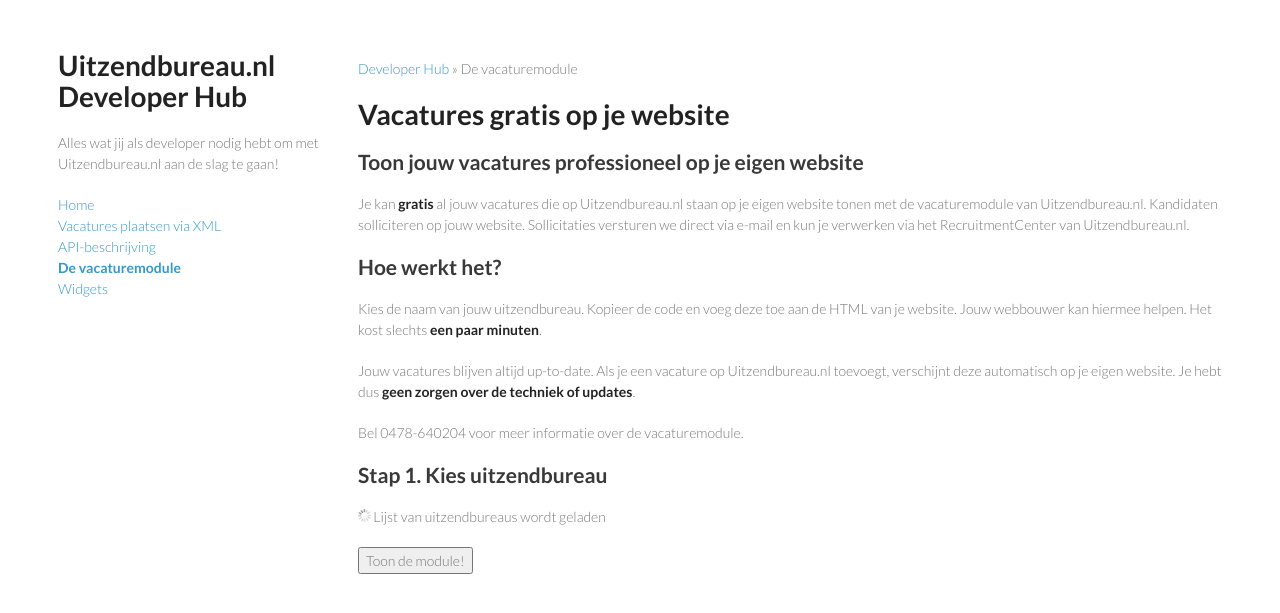
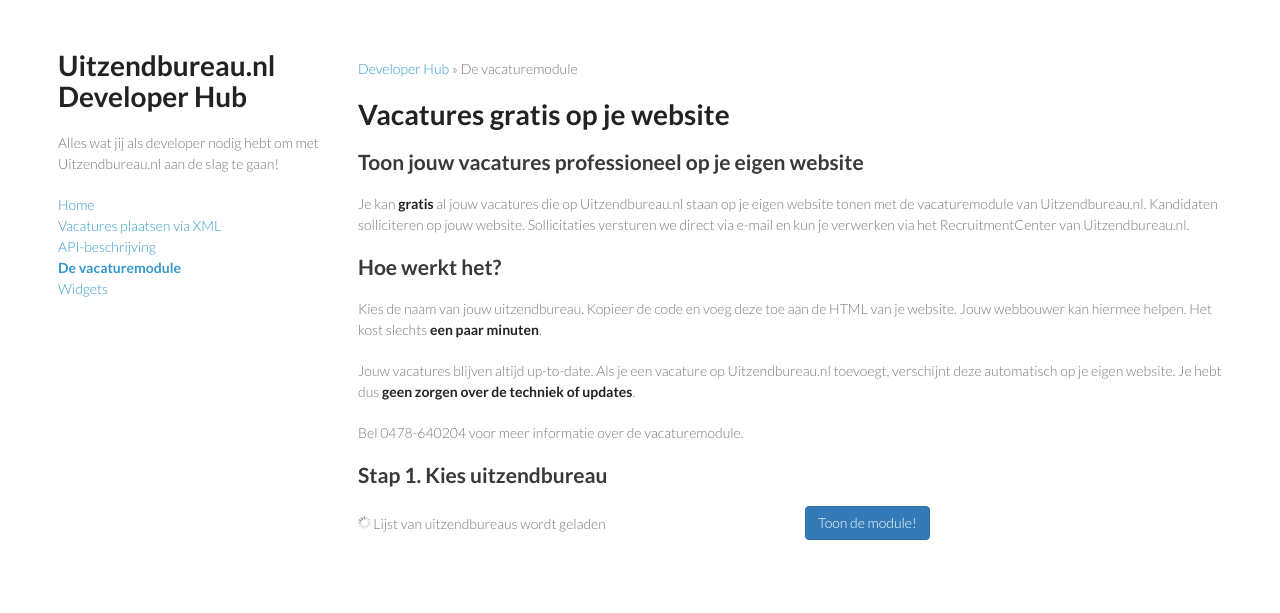
Before and after one commit to HippoHR/DeveloperHub, a Jekyll site: the page built from vacaturemodule.md, in a window 1280 px wide. Shown: the top 613 px of the page. Built offline with Jekyll 4.4.1, drawn with Linux system fonts in a browser that asks for light colours.

Commit message:
Applied Bootstrap styling to the Helios widget form
Test Plan: Bekijk het formulier. Om de laadtekst te zien, moet je je Session Storage legen via de DevTools (kopje Resources). Evt kun je het laden van de recruiters uitschakelen om dit laden langer in beeld te krijgen.

Reviewers: #uitzendbureau.nl, dennis

Reviewed By: #uitzendbureau.nl, dennis

Differential Revision: http://phabricator.uzbdev.nl/D329

```diff
--- a/javascripts/jobmodule.js
+++ b/javascripts/jobmodule.js
@@ -35,6 +35,7 @@
     var select = document.createElement('select');
     select.name = 'r';
     select.id = 'r';
+    select.className = 'form-control';
     // Now create options for all recruiters
     for(var i = 0; i < recruiters.length; i++) {
       var option = document.createElement('option');
--- a/vacaturemodule.md
+++ b/vacaturemodule.md
@@ -22,25 +22,29 @@
 
 ## Stap 1. Kies uitzendbureau
 
-<form>
+<form class="form-horizontal">
 
-  <p>
-    <span id="recruiter-list-loader">
-      <img src="/images/loading.gif" alt="Even geduld." class="loader--small" />
-      Lijst van uitzendbureaus wordt geladen
-    </span>
-  </p>
+  <div class="form-group">
+    <div class="col-sm-6">
+      <p class="form-control-static" id="recruiter-list-loader">
+        <img src="/images/loading.gif" alt="Even geduld." class="loader--small" />
+        Lijst van uitzendbureaus wordt geladen
+      </p>
+    </div>
 
-  <p>
-    <input type="submit" value="Toon de module!" />
-  </p>
+    <div class="col-sm-6">
+      <input type="submit" class="btn btn-primary" value="Toon de module!" />
+    </div>
+  </div>
 
 </form>
 
 <div id="code" class="hidden">
   <h2>Stap 2. Kopieer deze code naar de HTML van je website</h2>
 
-  <textarea id="code-body" onclick="this.focus();this.select();" style="width:100%;" rows="15"></textarea>
+  <p>
+    <textarea id="code-body" class="form-control" onclick="this.focus();this.select();" rows="15"></textarea>
+  </p>
 </div>
 
 <div id="example" class="hidden">
```
